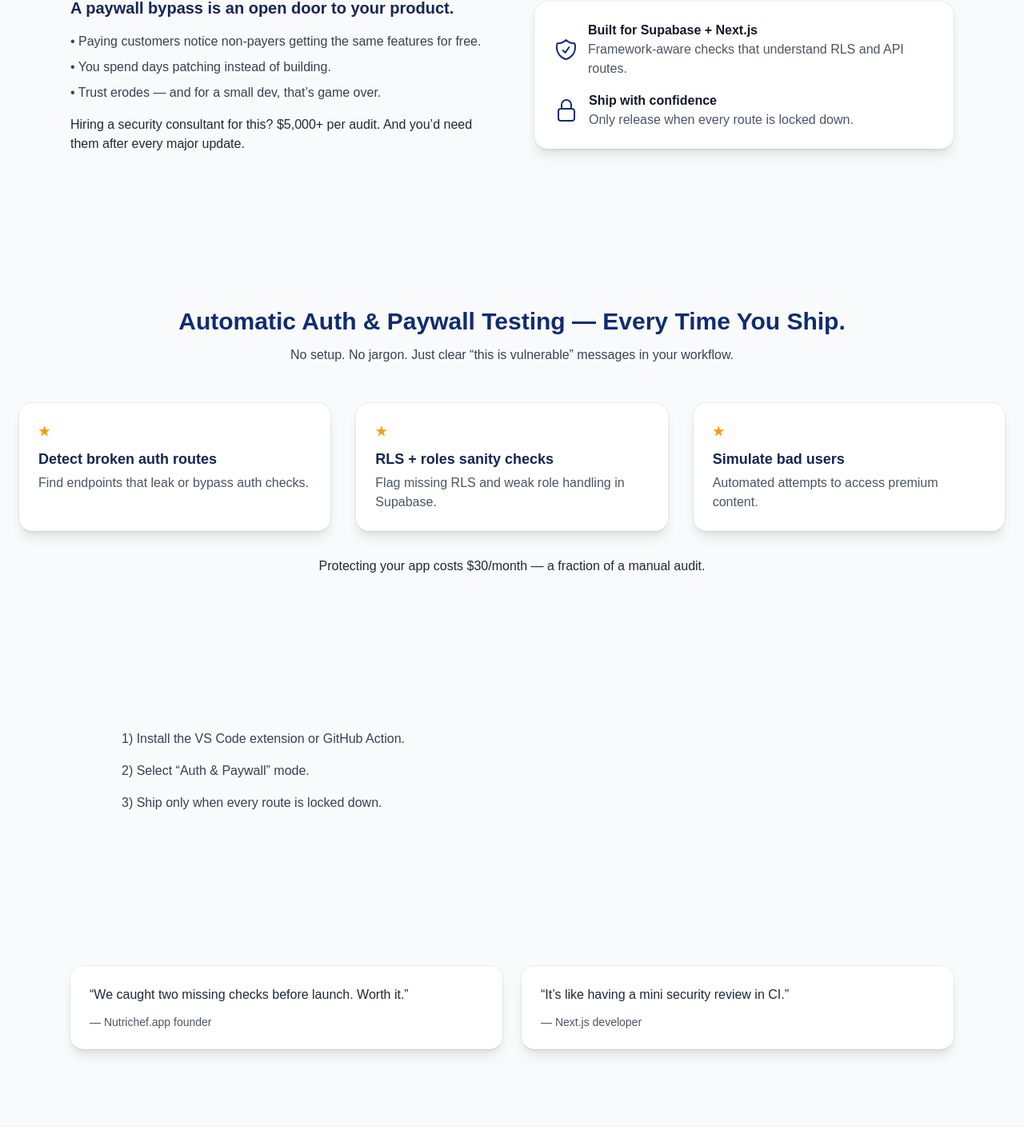
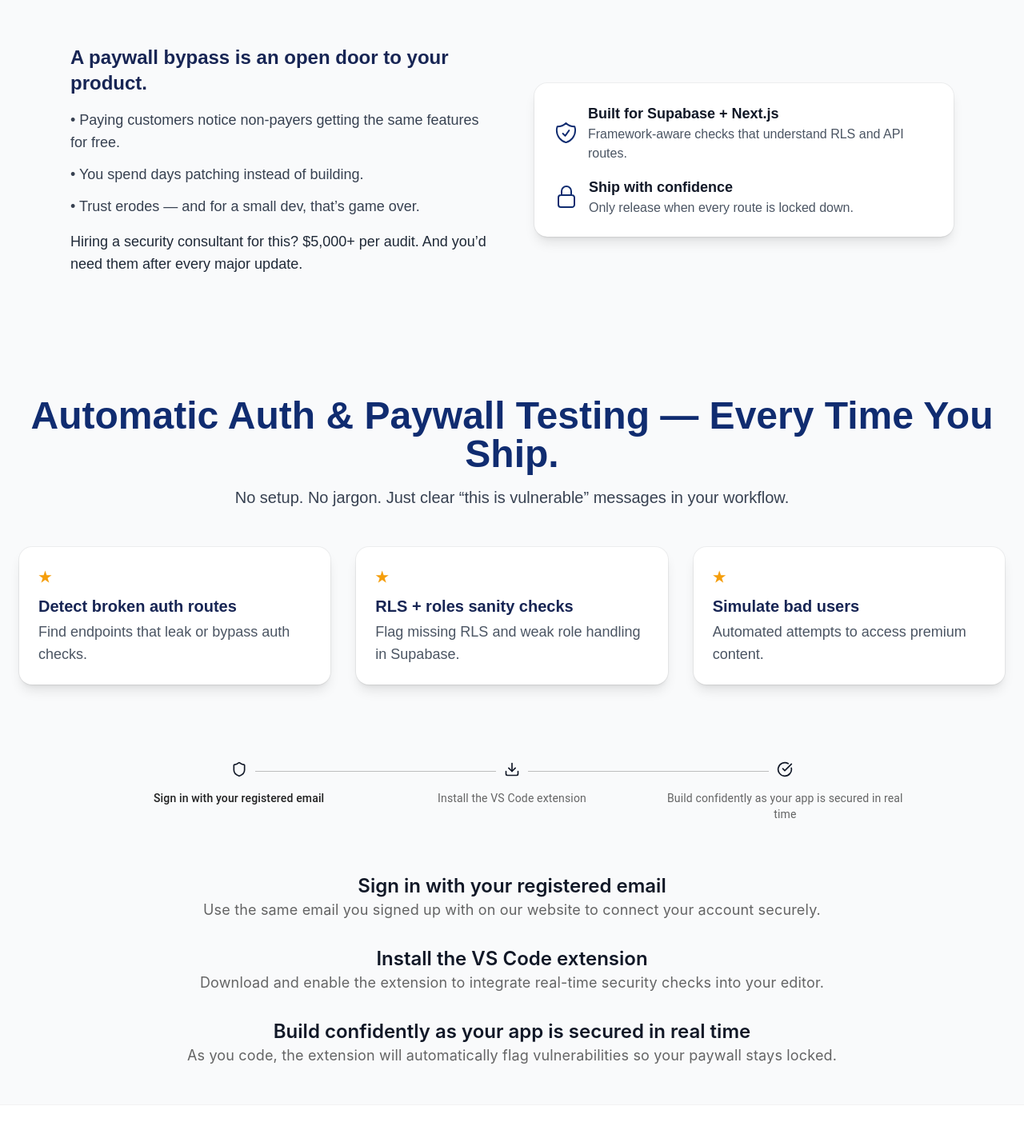
Before and after one commit to parthselarka/stonegrid, a Next.js app: page / in a window 1280 px wide. Shown: the part 1231-2664 px from the top of the page at 80% size. Built offline with nearby package versions, Linux system fonts and the light colour scheme.

Commit message:
Increase font sizes and improve spacing across landing page sections

```diff
--- a/src/app/page.js
+++ b/src/app/page.js
@@ -1,22 +1,92 @@
 "use client";
 /* eslint-disable react/no-unescaped-entities */
-
+import * as React from "react";
 import { useEffect, useState } from "react";
+import { Shield, Download, CheckCircle } from "lucide-react";
 import {
   CheckCircleIcon,
   ShieldCheckIcon,
   LockClosedIcon,
 } from "@heroicons/react/24/outline";
 import { APP_NAME } from "@/lib/constants";
+import Box from "@mui/material/Box";
+import Stepper from "@mui/material/Stepper";
+import Step from "@mui/material/Step";
+import StepLabel from "@mui/material/StepLabel";
+import Typography from "@mui/material/Typography";
 
 function cx(...classes) {
   return classes.filter(Boolean).join(" ");
 }
+const steps = [
+  {
+    label: "Sign in with your registered email",
+    description:
+      "Use the same email you signed up with on our website to connect your account securely.",
+    icon: <Shield size={20} />,
+  },
+  {
+    label: "Install the VS Code extension",
+    description:
+      "Download and enable the extension to integrate real-time security checks into your editor.",
+    icon: <Download size={20} />,
+  },
+  {
+    label: "Build confidently as your app is secured in real time",
+    description:
+      "As you code, the extension will automatically flag vulnerabilities so your paywall stays locked.",
+    icon: <CheckCircle size={20} />,
+  },
+];
 
 export default function Home() {
   const [submitting, setSubmitting] = useState(false);
   const [submitted, setSubmitted] = useState(false);
   const [error, setError] = useState("");
+  const [activeStep, setActiveStep] = React.useState(0);
+  const [skipped, setSkipped] = React.useState(new Set());
+
+  const isStepOptional = (step) => {
+    return step === 1;
+  };
+
+  const isStepSkipped = (step) => {
+    return skipped.has(step);
+  };
+
+  const handleNext = () => {
+    let newSkipped = skipped;
+    if (isStepSkipped(activeStep)) {
+      newSkipped = new Set(newSkipped.values());
+      newSkipped.delete(activeStep);
+    }
+
+    setActiveStep((prevActiveStep) => prevActiveStep + 1);
+    setSkipped(newSkipped);
+  };
+
+  const handleBack = () => {
+    setActiveStep((prevActiveStep) => prevActiveStep - 1);
+  };
+
+  const handleSkip = () => {
+    if (!isStepOptional(activeStep)) {
+      // You probably want to guard against something like this,
+      // it should never occur unless someone's actively trying to break something.
+      throw new Error("You can't skip a step that isn't optional.");
+    }
+
+    setActiveStep((prevActiveStep) => prevActiveStep + 1);
+    setSkipped((prevSkipped) => {
+      const newSkipped = new Set(prevSkipped.values());
+      newSkipped.add(activeStep);
+      return newSkipped;
+    });
+  };
+
+  const handleReset = () => {
+    setActiveStep(0);
+  };
 
   useEffect(() => {
     const reveal = () => {
@@ -71,15 +141,12 @@ export default function Home() {
           <div className="font-semibold tracking-tight text-[rgb(23,37,84)] text-lg sm:text-xl">
             {APP_NAME}
           </div>
-          <nav className="hidden md:flex items-center gap-8 text-sm">
+          <nav className="hidden md:flex items-center gap-8 text-m">
             <a className="hover:opacity-70 transition" href="#features">
               Features
             </a>
             <a className="hover:opacity-70 transition" href="#how">
               How it works
-            </a>
-            <a className="hover:opacity-70 transition" href="#testimonials">
-              Trust
             </a>
           </nav>
           <a
@@ -90,7 +157,6 @@ export default function Home() {
           </a>
         </div>
       </header>
-
       {/* Hero + Form */}
       <section className="relative">
         <div className="absolute inset-0 bg-gradient-to-b from-white to-[rgb(240,244,248)]" />
@@ -195,36 +261,35 @@ export default function Home() {
           </div>
         </div>
       </section>
-
       {/* Problem */}
       <section className="mx-auto max-w-5xl px-6 py-24" data-animate>
-        <h2 className="text-2xl sm:text-3xl font-bold text-center text-[rgb(16,44,112)]">
+        <h2 className="text-3xl sm:text-4xl font-bold text-center text-[rgb(16,44,112)]">
           Your app’s biggest risk isn’t a hacker — it’s a clever user.
         </h2>
-        <p className="mt-4 text-center text-[rgb(55,65,81)]">
+        <h2 className="mt-6 text-lg sm:text-xl text-center text-[rgb(55,65,81)]">
           Most paywalls aren’t hacked — they’re bypassed. One missing server
           check, one weak Supabase RLS rule, one exposed API route… and:
-        </p>
-        <ul className="mt-6 grid gap-3 text-center text-[rgb(31,41,55)]">
+        </h2>
+        <ul className="mt-8 grid gap-4 text-lg sm:text-xl text-center text-[rgb(31,41,55)]">
           <li>• Free users see premium content.</li>
           <li>• Non-paying accounts access paid features.</li>
           <li>• Your revenue quietly slips away.</li>
         </ul>
-        <p className="mt-4 text-center text-[rgb(75,85,99)]">
+        <p className="mt-6 text-lg sm:text-xl text-center text-[rgb(75,85,99)]">
           It’s not “if” someone tries — it’s when.
         </p>
       </section>
 
       {/* Risk */}
       <section
-        className="mx-auto max-w-6xl px-6 py-24 grid md:grid-cols-2 gap-14 items-center"
+        className="mx-auto max-w-6xl px-6 py-14 grid md:grid-cols-2 gap-14 items-center"
         data-animate
       >
-        <div className="space-y-4">
-          <h3 className="text-xl font-semibold text-[rgb(23,37,84)]">
+        <div>
+          <h3 className="text-2xl font-semibold text-[rgb(23,37,84)]">
             A paywall bypass is an open door to your product.
           </h3>
-          <ul className="space-y-2 text-[rgb(55,65,81)]">
+          <ul className="mt-4 space-y-3 text-[rgb(55,65,81)] text-lg">
             <li>
               • Paying customers notice non-payers getting the same features for
               free.
@@ -232,7 +297,7 @@ export default function Home() {
             <li>• You spend days patching instead of building.</li>
             <li>• Trust erodes — and for a small dev, that’s game over.</li>
           </ul>
-          <p className="text-[rgb(31,41,55)]">
+          <p className="mt-4 text-[rgb(31,41,55)] text-lg">
             Hiring a security consultant for this? $5,000+ per audit. And you’d
             need them after every major update.
           </p>
@@ -241,8 +306,10 @@ export default function Home() {
           <div className="flex items-center gap-3">
             <ShieldCheckIcon className="size-8 text-[rgb(16,44,112)]" />
             <div>
-              <div className="font-semibold">Built for Supabase + Next.js</div>
-              <p className="text-[rgb(75,85,99)]">
+              <div className="font-semibold text-lg">
+                Built for Supabase + Next.js
+              </div>
+              <p className="text-[rgb(75,85,99)] text-base">
                 Framework-aware checks that understand RLS and API routes.
               </p>
             </div>
@@ -250,8 +317,8 @@ export default function Home() {
           <div className="mt-4 flex items-center gap-3">
             <LockClosedIcon className="size-8 text-[rgb(16,44,112)]" />
             <div>
-              <div className="font-semibold">Ship with confidence</div>
-              <p className="text-[rgb(75,85,99)]">
+              <div className="font-semibold text-lg">Ship with confidence</div>
+              <p className="text-[rgb(75,85,99)] text-base">
                 Only release when every route is locked down.
               </p>
             </div>
@@ -265,10 +332,10 @@ export default function Home() {
         className="mx-auto max-w-7xl px-6 py-24"
         data-animate
       >
-        <h2 className="text-3xl font-bold text-center text-[rgb(16,44,112)]">
+        <h2 className="text-4xl sm:text-5xl font-bold text-center text-[rgb(16,44,112)]">
           Automatic Auth & Paywall Testing — Every Time You Ship.
         </h2>
-        <p className="mt-3 text-center text-[rgb(55,65,81)]">
+        <p className="mt-4 text-center text-[rgb(55,65,81)] text-lg sm:text-xl">
           No setup. No jargon. Just clear “this is vulnerable” messages in your
           workflow.
         </p>
@@ -291,61 +358,62 @@ export default function Home() {
               key={f.title}
               className="group rounded-2xl bg-white p-6 shadow-lg ring-1 ring-black/5 transition hover:-translate-y-1 hover:shadow-xl"
             >
-              <div className="text-[rgb(245,158,11)] font-bold">★</div>
-              <h3 className="mt-2 text-lg font-semibold text-[rgb(23,37,84)]">
+              <div className="text-[rgb(245,158,11)] font-bold text-lg">★</div>
+              <h3 className="mt-2 text-xl font-semibold text-[rgb(23,37,84)]">
                 {f.title}
               </h3>
-              <p className="mt-1 text-[rgb(75,85,99)]">{f.desc}</p>
+              <p className="mt-1 text-[rgb(75,85,99)] text-base sm:text-lg">
+                {f.desc}
+              </p>
             </div>
           ))}
         </div>
-        <p className="mt-8 text-center text-[rgb(31,41,55)]">
-          Protecting your app costs $30/month — a fraction of a manual audit.
-        </p>
       </section>
 
-      {/* How it works */}
-      <section id="how" className="mx-auto max-w-5xl px-6 py-24" data-animate>
-        <ol className="space-y-4 text-[rgb(55,65,81)]">
-          <li>1) Install the VS Code extension or GitHub Action.</li>
-          <li>2) Select “Auth & Paywall” mode.</li>
-          <li>3) Ship only when every route is locked down.</li>
-        </ol>
-      </section>
+      {/* Timeline / How it works */}
+      <Box sx={{ width: "80%", mx: "auto", mb: 6 }}>
+        <Stepper alternativeLabel>
+          {steps.map((step, index) => (
+            <Step key={index}>
+              <StepLabel icon={step.icon}>{step.label}</StepLabel>
+            </Step>
+          ))}
+        </Stepper>
 
-      <section
-        id="testimonials"
-        className="mx-auto max-w-6xl px-6 py-24"
-        data-animate
-      >
-        <div className="grid gap-6 sm:grid-cols-2">
-          <blockquote className="rounded-2xl bg-white p-6 shadow-lg ring-1 ring-black/5">
-            <p className="text-[rgb(31,41,55)]">
-              “We caught two missing checks before launch. Worth it.”
-            </p>
-            <footer className="mt-3 text-sm text-[rgb(75,85,99)]">
-              — Nutrichef.app founder
-            </footer>
-          </blockquote>
-          <blockquote className="rounded-2xl bg-white p-6 shadow-lg ring-1 ring-black/5">
-            <p className="text-[rgb(31,41,55)]">
-              “It’s like having a mini security review in CI.”
-            </p>
-            <footer className="mt-3 text-sm text-[rgb(75,85,99)]">
-              — Next.js developer
-            </footer>
-          </blockquote>
-        </div>
-      </section>
+        <Box sx={{ mt: 8, mx: "auto", textAlign: "center" }}>
+          {steps.map((step, i) => (
+            <Box key={i} sx={{ mb: 4 }}>
+              <Typography
+                variant="h5"
+                sx={{
+                  fontWeight: 600,
+                  fontFamily: "'Inter', 'Poppins', 'Roboto', sans-serif",
+                }}
+              >
+                {step.label}
+              </Typography>
+              <Typography
+                color="text.secondary"
+                sx={{
+                  fontFamily: "'Inter', 'Poppins', 'Roboto', sans-serif",
+                  fontSize: "1.125rem", // approx text-lg
+                }}
+              >
+                {step.description}
+              </Typography>
+            </Box>
+          ))}
+        </Box>
+      </Box>
 
       {/* Footer */}
       <footer className="border-t border-black/5 bg-white">
         <div className="mx-auto max-w-7xl px-6 py-12 grid gap-8 sm:grid-cols-2 items-center">
-          <div className="text-sm text-[rgb(75,85,99)]">
+          <div className="text-sm sm:text-base text-[rgb(75,85,99)]">
             © 2025 Your Company. Auth & paywall protection for Next.js +
             Supabase vibe-coders.
           </div>
-          <nav className="flex justify-center sm:justify-end gap-8 text-sm">
+          <nav className="flex justify-center sm:justify-end gap-8 text-sm sm:text-base">
             <a className="hover:text-[rgb(16,44,112)] transition" href="#">
               About
             </a>
```
Also changed, not shown: package.json (+11 -4 lines), 1 other file (tests, documents, lock files or other folders).
